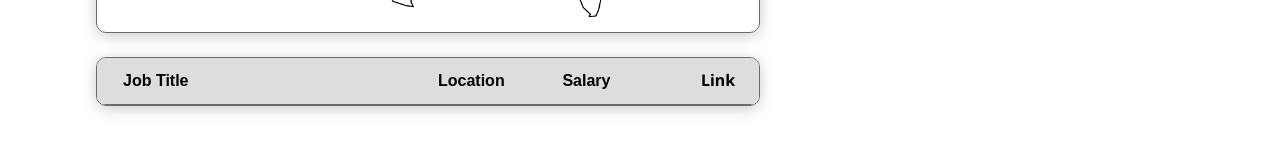
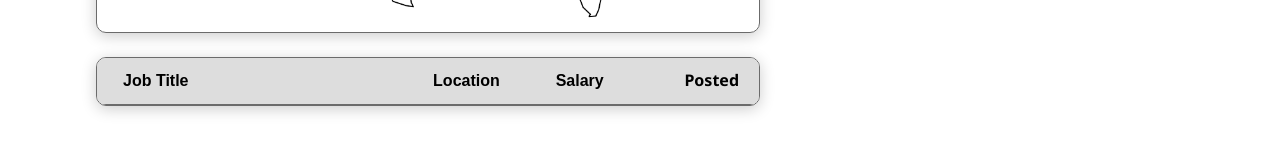
Before and after one commit to William-Schutte/indubitably, a React (Create React App) app: page / in a window 1280 px wide. Shown: the part 514-674 px from the top of the page. Built offline with nearby package versions, Linux system fonts and the light colour scheme.

Commit message:
Change results to show posted date

```diff
--- a/src/components/Header/Header.css
+++ b/src/components/Header/Header.css
@@ -20,7 +20,7 @@
   color: #6B6B6B
 }
 
-.header__button:active {
+.header__button:focus {
   outline: none;
 }
 
--- a/src/components/JobsList/JobsList.css
+++ b/src/components/JobsList/JobsList.css
@@ -38,22 +38,10 @@
   color: #555;
 }
 
-.jobs-list__link {
-  margin-left: auto;
-  position: relative;
-  right: 14px;
-  background-image: url('../../images/link-icon.svg');
+.jobs-list__posted {
   height: 100%;
-  width: 24px;
-  background-repeat: no-repeat;
-  background-position: center;
-  cursor: pointer;
+  font-size: 10px;
   transition: .3s ease;
-}
-
-.jobs-list__item:hover .jobs-list__link {
-  opacity: .8;
-  right: 0;
 }
 
 .jobs-list__loc {
--- a/src/components/JobsList/JobsList.js
+++ b/src/components/JobsList/JobsList.js
@@ -2,6 +2,7 @@ import React from 'react';
 import './JobsList.css'
 
 function JobsList({ activeJobs, handleSortData }) {
+  console.log(activeJobs[0]);
 
   return (
     <div className="jobs-list">
@@ -9,7 +10,7 @@ function JobsList({ activeJobs, handleSortData }) {
         <button className="jobs-list__name jobs-list__title" onClick={() => {handleSortData("title")}}>Job Title</button>
         <button className="jobs-list__loc jobs-list__title" onClick={() => {handleSortData("location")}}>Location</button>
         <button className="jobs-list__salary jobs-list__title" onClick={() => {handleSortData("salary")}}>Salary</button>
-        <p className="jobs-list__link jobs-list__title">Link</p>
+        <p className="jobs-list__link jobs-list__title">Posted</p>
       </div>
 
       {activeJobs.map((job, i) => (
@@ -17,7 +18,7 @@ function JobsList({ activeJobs, handleSortData }) {
           <h4 className="jobs-list__name">{job.title}</h4>
           <p className="jobs-list__loc">{job.location}</p>
           <p className="jobs-list__salary">{job.salary}</p>
-          <i className="jobs-list__link" href={`http://www.indeed.com${job.link}`} target="_blank" rel="noreferrer" />
+          <p className="jobs-list__posted">{job.posted}</p>
         </a>
       ))}
     </div>
--- a/src/components/ResultBlocks/ResultBlocks.js
+++ b/src/components/ResultBlocks/ResultBlocks.js
@@ -15,7 +15,7 @@ function ResultBlocks({ results, loading }) {
             {loading && (
             <div className="result-block">
                 <div className="result-block__header">
-                    <h2 className="result-block__title">Loading Job Data</h2>
+                    <h2 className="result-block__title">Fetching Job Data</h2>
                     <label className="result-block__toggle">
                         <input className="result-block__toggle-input" type="checkbox" />
                         <span className="result-block__toggle-slider"></span>
```
